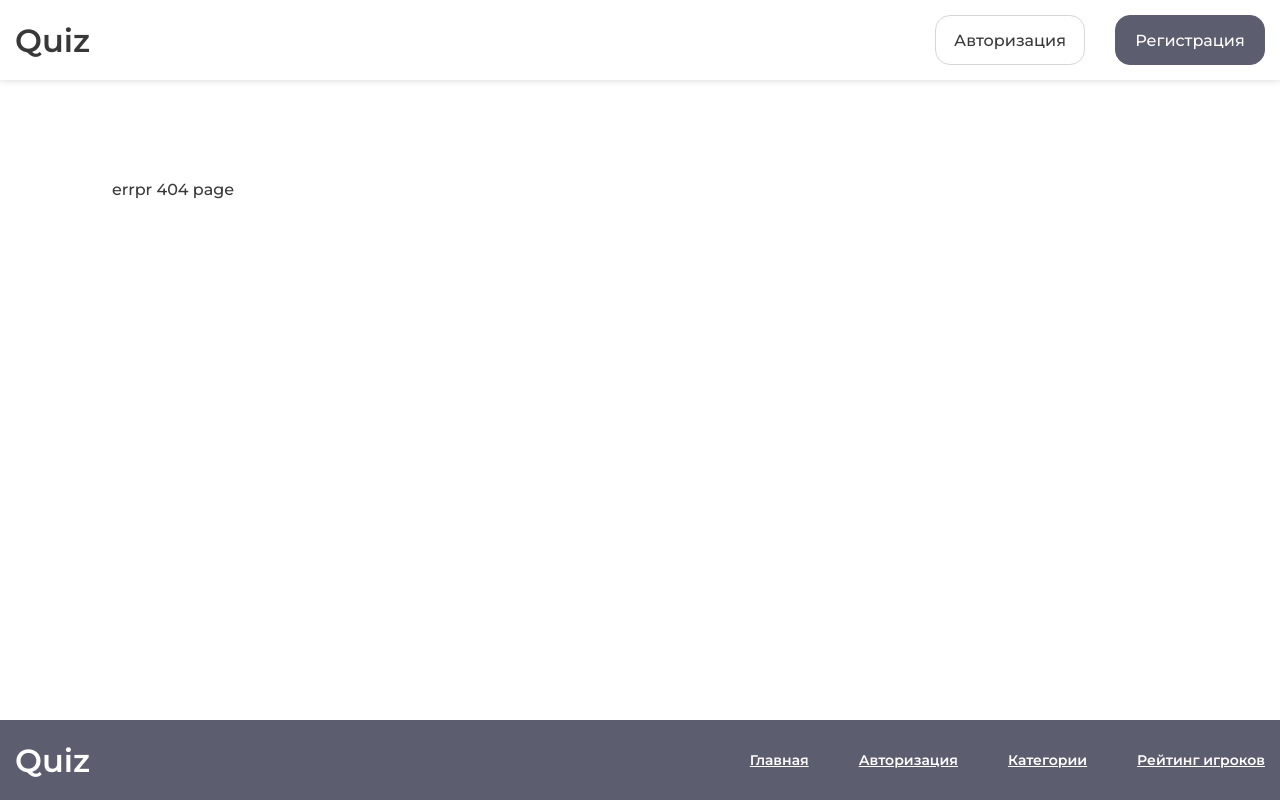
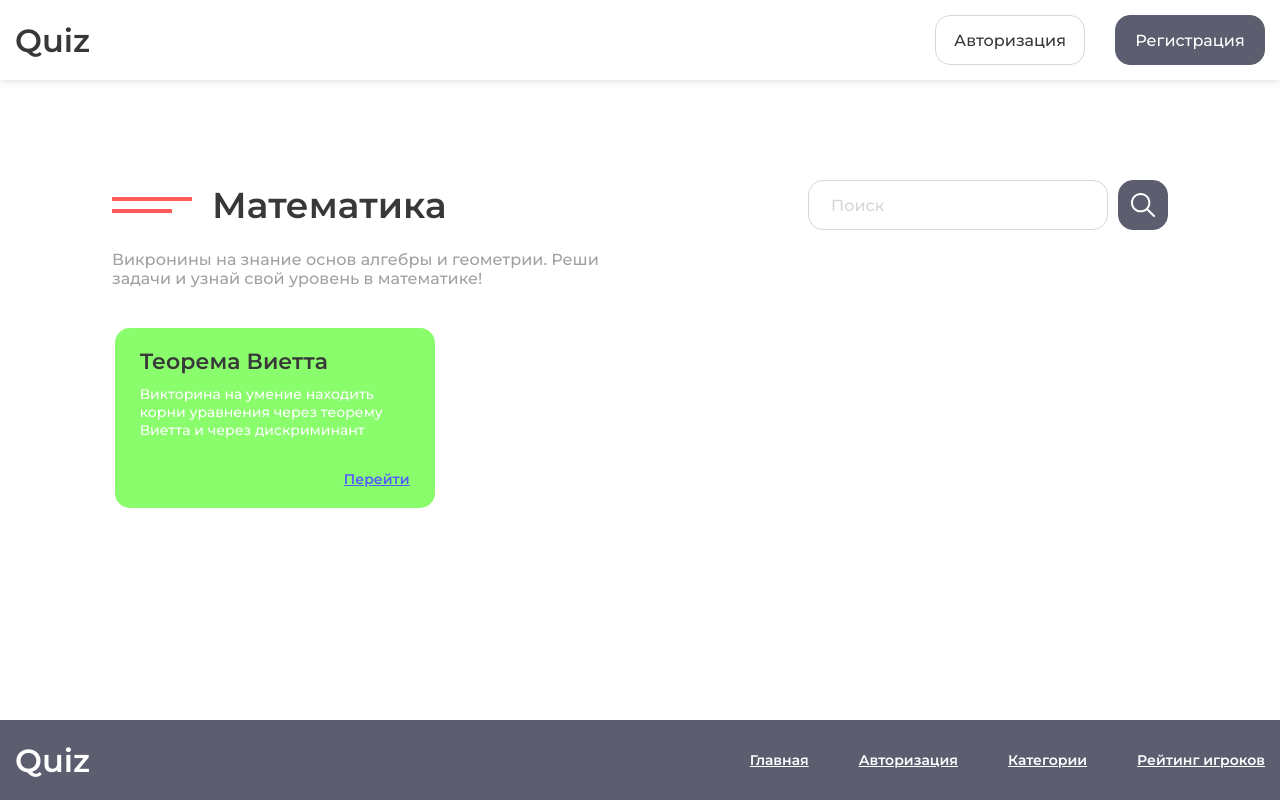
Before and after one commit to maksim4k1/Quiz, a React (Create React App) app: page /category/1 in a window 1280 px wide. Before the commit this address led to /error/404. Built offline with nearby package versions, Linux system fonts and the light colour scheme.

Commit message:
created Category page and added styles for him

```diff
--- /dev/null
+++ b/src/pages/Category.jsx
@@ -0,0 +1,36 @@
+import React from "react";
+import styled from "styled-components";
+import Description from "../components/Description";
+import Card from "../components/UI/Cards/Card";
+import CardList from "../components/UI/Lists/CardList";
+import { gap } from "../styles/mixins";
+import randomColorGenerator from "../utils/randomColorGenerator";
+
+const Content = styled.main`
+  margin: 100px 0 150px;
+`;
+const Container = styled.div`
+  display: flex;
+  flex-flow: column;
+  ${gap("40px")}
+`;
+
+function Category () {
+  return(
+    <Content>
+      <Container className="container">
+        <Description
+          title="Математика"
+          onChange={() => {}}
+          value={""}
+          description="Викронины на знание основ алгебры и геометрии. Реши задачи и узнай свой уровень в математике!"
+        />
+        <CardList>
+          <Card title="Теорема Виетта" description="Викторина на умение находить корни уравнения через теорему Виетта и через дискриминант" link={`/quiz/1`} fill={randomColorGenerator()}/>
+        </CardList>
+      </Container>
+    </Content>
+  );
+}
+
+export default Category;
--- a/src/routes/generalRoutes.js
+++ b/src/routes/generalRoutes.js
@@ -1,10 +1,12 @@
 import Categories from "../pages/Categories";
+import Category from "../pages/Category";
 import Error404 from "../pages/errors/Error404";
 import Main from "../pages/Main";
 
 const generalRoutes = [
   {path: "/", element: <Main/>, exact: true},
   {path: "/categories", element: <Categories/>, exact: true},
+  {path: "/category/:id", element: <Category/>, exact: true},
   {path: "/error/404", element: <Error404/>, exact: true},
 ];
 
```
